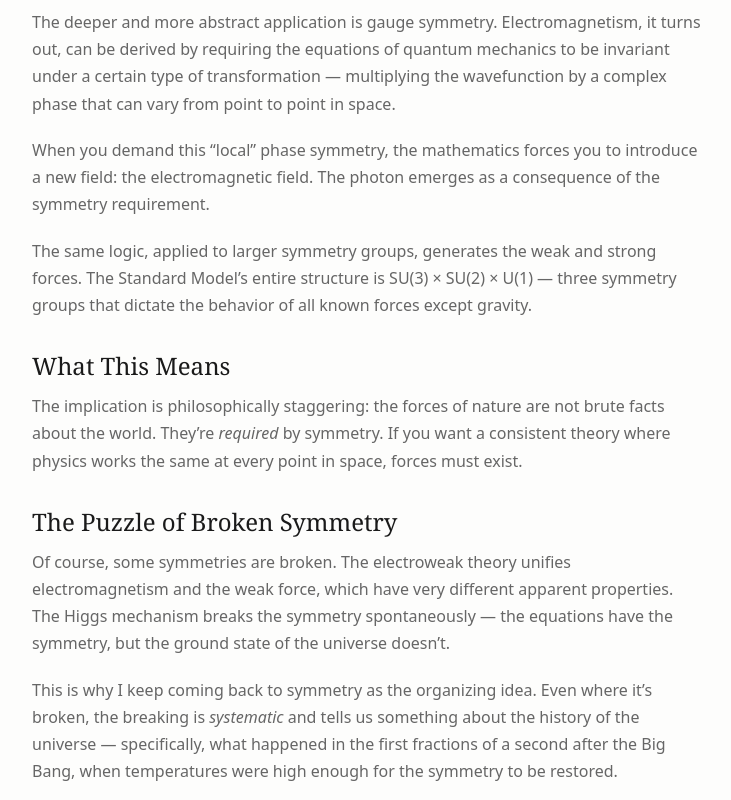
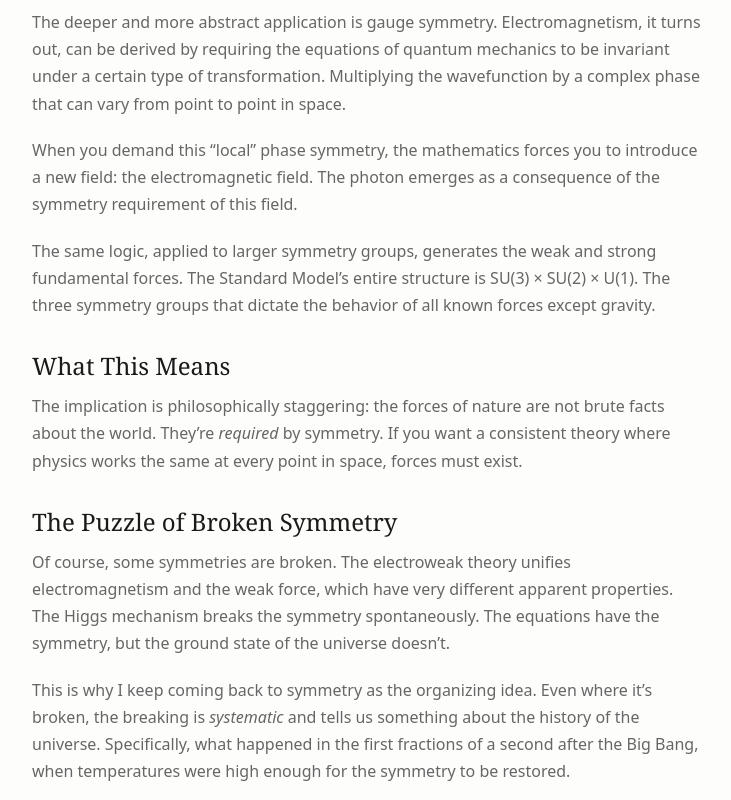
Before and after one commit to sid-selvaraj/fieldlines, an Astro site: page /essays/symmetry-physics in a window 1280 px wide. Shown: the part 860-1660 px from the top of the page, without its empty margins (272-1003 px from the left). Built offline with nearby package versions, Linux system fonts and the light colour scheme; Astro itself is replaced by a stand-in of ours.

Commit message:
wrote symmetry peice

```diff
--- a/src/content/essays/symmetry-physics.md
+++ b/src/content/essays/symmetry-physics.md
@@ -21,11 +21,11 @@ This is not just a pattern. It's a theorem. The conservation laws you learn in h
 
 ## Gauge Symmetry
 
-The deeper and more abstract application is gauge symmetry. Electromagnetism, it turns out, can be derived by requiring the equations of quantum mechanics to be invariant under a certain type of transformation — multiplying the wavefunction by a complex phase that can vary from point to point in space.
+The deeper and more abstract application is gauge symmetry. Electromagnetism, it turns out, can be derived by requiring the equations of quantum mechanics to be invariant under a certain type of transformation. Multiplying the wavefunction by a complex phase that can vary from point to point in space.
 
-When you demand this "local" phase symmetry, the mathematics forces you to introduce a new field: the electromagnetic field. The photon emerges as a consequence of the symmetry requirement.
+When you demand this "local" phase symmetry, the mathematics forces you to introduce a new field: the electromagnetic field. The photon emerges as a consequence of the symmetry requirement of this field.
 
-The same logic, applied to larger symmetry groups, generates the weak and strong forces. The Standard Model's entire structure is SU(3) × SU(2) × U(1) — three symmetry groups that dictate the behavior of all known forces except gravity.
+The same logic, applied to larger symmetry groups, generates the weak and strong fundamental forces. The Standard Model's entire structure is SU(3) × SU(2) × U(1). The three symmetry groups that dictate the behavior of all known forces except gravity.
 
 ## What This Means
 
@@ -33,8 +33,8 @@ The implication is philosophically staggering: the forces of nature are not brut
 
 ## The Puzzle of Broken Symmetry
 
-Of course, some symmetries are broken. The electroweak theory unifies electromagnetism and the weak force, which have very different apparent properties. The Higgs mechanism breaks the symmetry spontaneously — the equations have the symmetry, but the ground state of the universe doesn't.
+Of course, some symmetries are broken. The electroweak theory unifies electromagnetism and the weak force, which have very different apparent properties. The Higgs mechanism breaks the symmetry spontaneously. The equations have the symmetry, but the ground state of the universe doesn't.
 
-This is why I keep coming back to symmetry as the organizing idea. Even where it's broken, the breaking is *systematic* and tells us something about the history of the universe — specifically, what happened in the first fractions of a second after the Big Bang, when temperatures were high enough for the symmetry to be restored.
+This is why I keep coming back to symmetry as the organizing idea. Even where it's broken, the breaking is *systematic* and tells us something about the history of the universe. Specifically, what happened in the first fractions of a second after the Big Bang, when temperatures were high enough for the symmetry to be restored.
 
 Understanding symmetry doesn't just explain particles. It explains why the universe has the structure it has.
```
